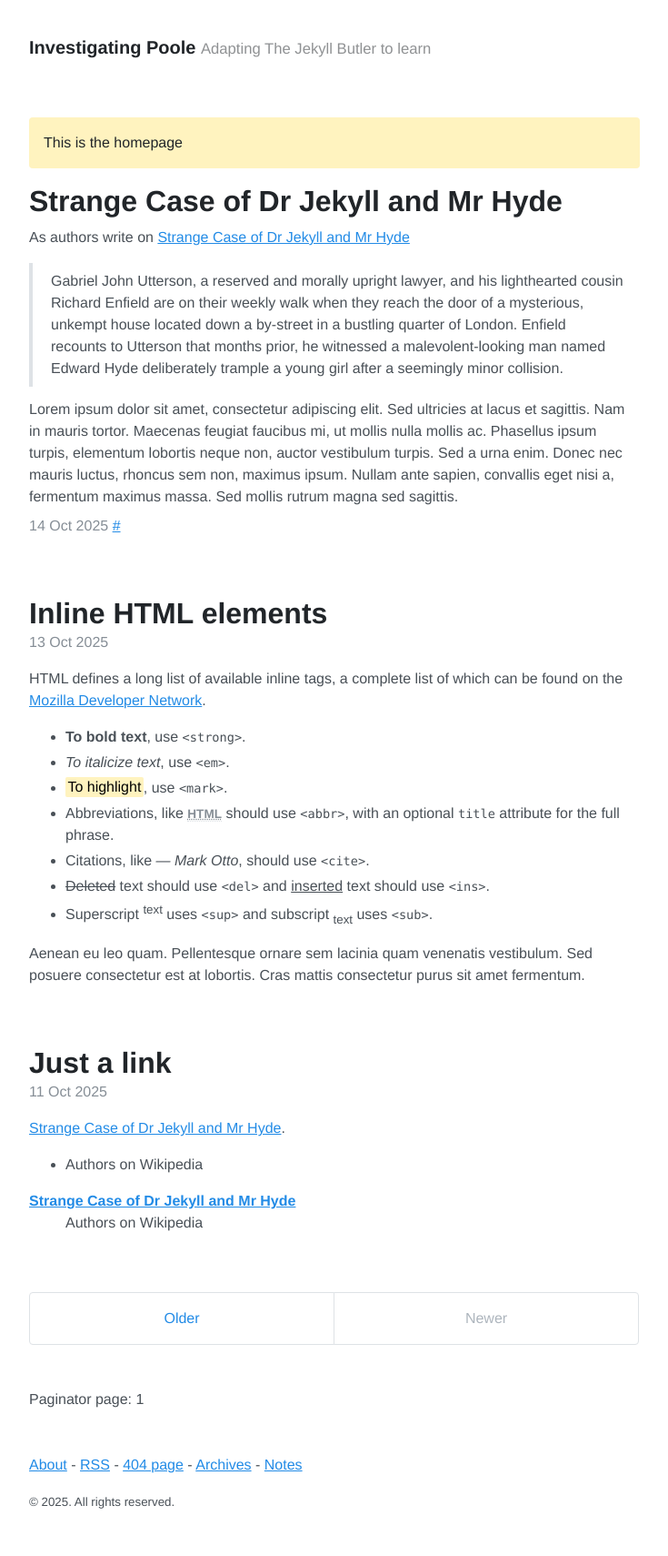
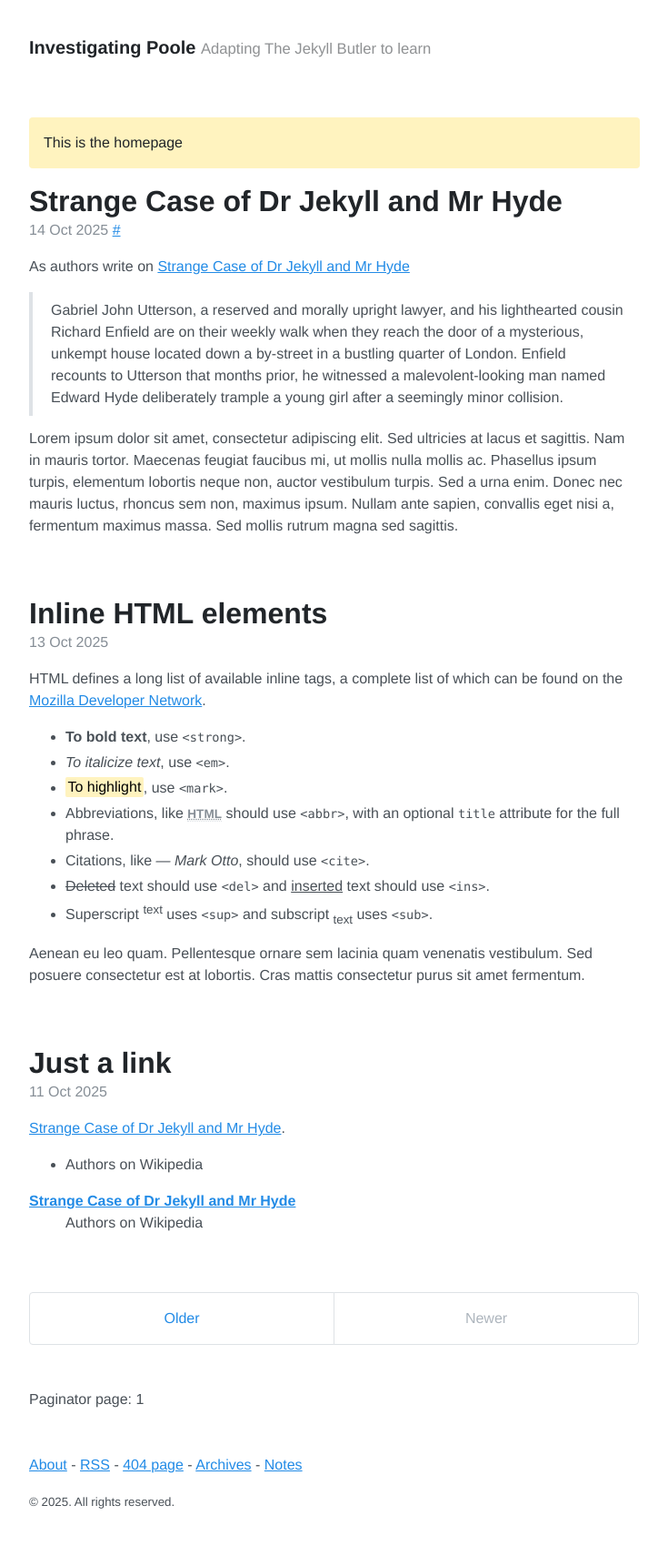
Before and after one commit to akmolteni/gju, a Jekyll site: the page built from index.html, in a window 1280 px wide. Shown: the whole page at 91% size, without its empty margins (272-1007 px from the left). Built offline with Jekyll 4.4.1, drawn with Linux system fonts in a browser that asks for light colours; the list of posts is cut into pages by our own code.

Commit message:
Update index.html

```diff
--- a/index.html
+++ b/index.html
@@ -11,8 +11,9 @@ title: Home
      {% if post.layout == "link" %}
         <article class="post">
 	  	    <h1 class="post-title"><a href="{{ post.linkurl }}">{{ post.title }}</a></h1>
+			  <time datetime="{{ post.date | date_to_xmlschema }}" class="post-date">{{ post.date | date_to_string }} <a href="{{ post.url | relative_url }}" class="permalink">#</a></time>
+
 		      {{ post.content }}
-          <time datetime="{{ post.date | date_to_xmlschema }}" class="post-date">{{ post.date | date_to_string }} <a href="{{ post.url | relative_url }}" class="permalink">#</a></time>
         </article>
       {% else %}
         <article class="post">
```
